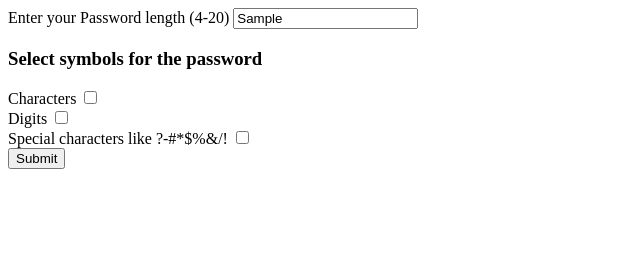
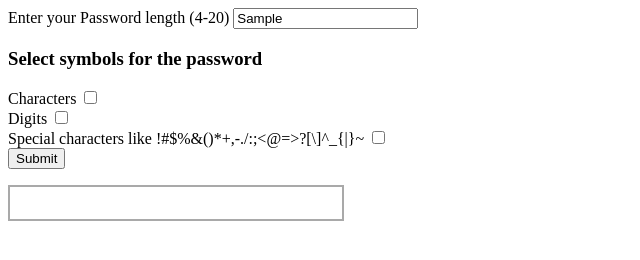
Before and after one commit to cc0803/password-creator, a website built with webpack: page dist/index.html in a window 1280 px wide. Both pictures are taken after typing "Sample" into the empty fields and a click on the input 36 px from the left and 158 px from the top of the page. Shown: the whole page, without its empty margins (0-640 px from the left). Built offline with nearby package versions, Linux system fonts and the light colour scheme.

Commit message:
Finish all files

```diff
--- a/src/index.js
+++ b/src/index.js
@@ -1,4 +1,5 @@
 let button = document.querySelector("#submit");
+let paragraph = document.querySelector(".output>p");
 let values;
 
 button.addEventListener("click", () => {
@@ -6,10 +7,19 @@ button.addEventListener("click", () => {
 
 	// Check if input is correctly formatted
 	if (checkCorrectnessOfForm()) {
-		console.log("hello ");
 		values = getFormInput();
+
+		// Check if any options are selected
+		if (
+			values.digits == false &&
+			values.characters == false &&
+			values.special == false
+		) {
+			alert("There are no options selected!");
+		}
 	}
-	console.log(values);
+
+	paragraph.textContent = createPassword(values);
 });
 
 /*
@@ -23,7 +33,6 @@ function getFormInput() {
 		digits: document.querySelector("#digits").checked,
 		special: document.querySelector("#special").checked,
 	};
-	console.log("hello");
 
 	return obj;
 }
@@ -35,14 +44,44 @@ function checkCorrectnessOfForm() {
 	length = Number(length);
 
 	// check if conversion was successful
-	if (!length.isInteger()) {
-		console.log("hello");
+	if (length == NaN) {
 		return false;
 	}
 
 	// Compare to string, because input is in string format
 	if (length < 4 || length > 20) {
+		alert("Number is either to long or to short!");
 		return false;
 	}
+
 	return true;
 }
+
+function createPassword(obj) {
+	let characters = "abcdefghijklmnopqrstuvwxyzABCDEFGHIJKLMNOPQRSTUVWXYZ";
+	let digits = "0123456789";
+	let special = "!#$%&()*+,-./:;&lt@=&gt?[]^_{|}~";
+	let selected = "";
+	let password = "";
+
+	if (obj.characters) {
+		selected += characters;
+	}
+	if (obj.digits) {
+		selected += digits;
+	}
+	if (obj.special) {
+		selected += special;
+	}
+
+	selected = selected.split("");
+	for (let i = 0; i < obj.length; i++) {
+		password += selected[getRandomNumber(selected.length)];
+	}
+
+	return password;
+}
+
+function getRandomNumber(max) {
+	return Math.floor(Math.random() * max);
+}
```
Also changed, not shown: dist/bundle.js, dist/index.html.
